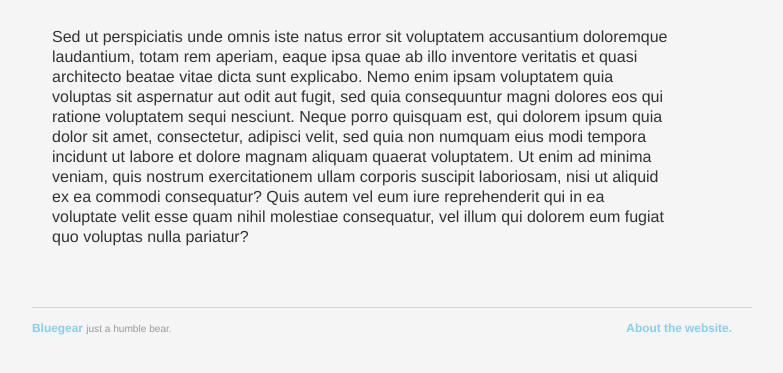
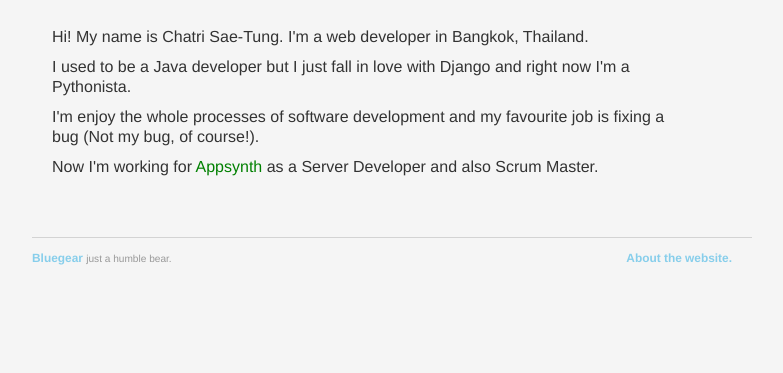
Before and after one commit to Bluegear/bluegear.github.com, a plain HTML site: page index.html in a window 1280 px wide. Shown: the part 113-486 px from the top of the page, without its empty margins (238-1021 px from the left). Drawn offline with nearby package versions, Linux system fonts and the light colour scheme.

Commit message:
Add my profile.

```diff
--- a/index.html
+++ b/index.html
@@ -26,14 +26,10 @@
     <div class="row">
         <div class="span8">
 
-<p>Sed ut perspiciatis unde omnis iste natus error sit voluptatem accusantium doloremque laudantium, totam rem aperiam,
-    eaque ipsa quae ab illo inventore veritatis et quasi architecto beatae vitae dicta sunt explicabo. Nemo enim ipsam
-    voluptatem quia voluptas sit aspernatur aut odit aut fugit, sed quia consequuntur magni dolores eos qui ratione
-    voluptatem sequi nesciunt. Neque porro quisquam est, qui dolorem ipsum quia dolor sit amet, consectetur, adipisci
-    velit, sed quia non numquam eius modi tempora incidunt ut labore et dolore magnam aliquam quaerat voluptatem. Ut
-    enim ad minima veniam, quis nostrum exercitationem ullam corporis suscipit laboriosam, nisi ut aliquid ex ea commodi
-    consequatur? Quis autem vel eum iure reprehenderit qui in ea voluptate velit esse quam nihil molestiae consequatur,
-    vel illum qui dolorem eum fugiat quo voluptas nulla pariatur?</p>
+<p>Hi! My name is Chatri Sae-Tung. I'm a web developer in Bangkok, Thailand.</p>
+<p>I used to be a Java developer but I just fall in love with Django and right now I'm a Pythonista.</p>
+<p>I'm enjoy the whole processes of software development and my favourite job is fixing a bug (Not my bug, of course!).</p>
+<p>Now I'm working for <a href="http://appsynth.net/">Appsynth</a> as a Server Developer and also Scrum Master.</p>
 
         </div>
     </div>
```
